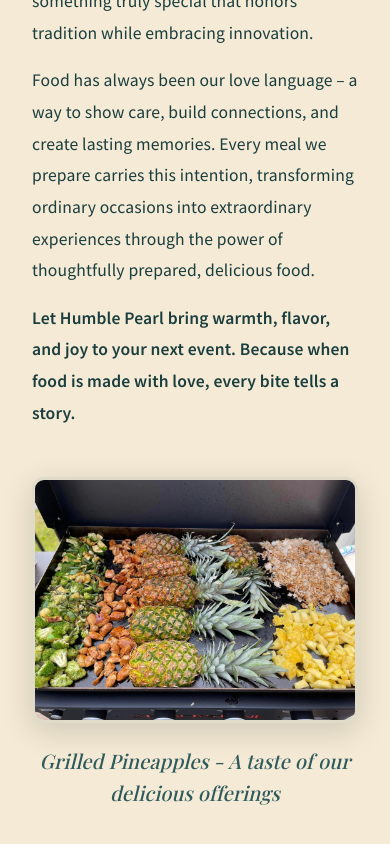
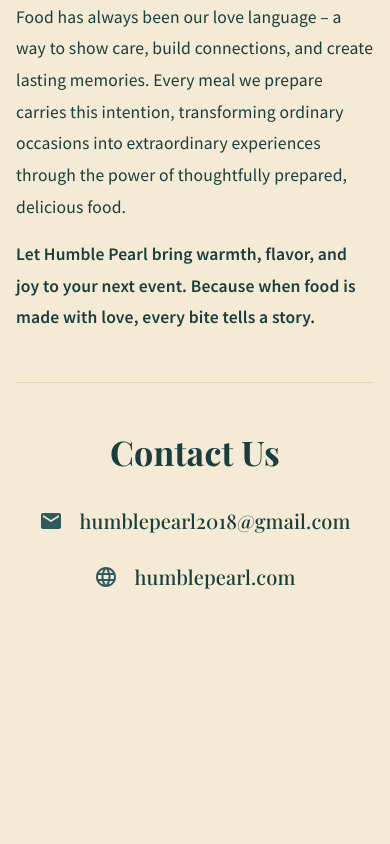
Before and after one commit to jaymeeGleason/humble-pearl-catering, a React (Create React App) app in the folder client/: page / in a window 390 px wide. Shown: the part 1259-2103 px from the top of the page. After the commit the page ends 1852 px from the top, so only its background shows below. Built offline with nearby package versions, Linux system fonts and the light colour scheme.

Commit message:
Simplify site for mobile testing
- Remove grilled pineapples image temporarily
- Fix duplicate Container padding issue
- Clean up unused imports
- This should help identify mobile loading issues

```diff
--- a/client/src/App.js
+++ b/client/src/App.js
@@ -1,6 +1,6 @@
 import React from 'react';
 import { Routes, Route } from 'react-router-dom';
-import { Box, Container, ThemeProvider } from '@mui/material';
+import { Box, ThemeProvider } from '@mui/material';
 import { CssBaseline } from '@mui/material';
 import Navbar from './components/Navbar';
 import Home from './pages/Home';
@@ -13,11 +13,11 @@
       <Box sx={{ display: 'flex', flexDirection: 'column', minHeight: '100vh' }}>
         <Navbar />
 
-        <Container component="main" sx={{ flexGrow: 1, py: 4 }}>
+        <Box component="main" sx={{ flexGrow: 1 }}>
           <Routes>
             <Route path="/" element={<Home />} />
           </Routes>
-        </Container>
+        </Box>
       </Box>
     </ThemeProvider>
   );
--- a/client/src/pages/Home.js
+++ b/client/src/pages/Home.js
@@ -10,7 +10,7 @@
   Email as EmailIcon,
   Language as LanguageIcon
 } from '@mui/icons-material';
-import { grilledPineapples } from '../assets/images';
+// import { grilledPineapples } from '../assets/images'; // Temporarily disabled for mobile testing
 
 const Home = () => {
   return (
@@ -96,8 +96,8 @@
           </Typography>
         </Box>
 
-        {/* Featured Food Image */}
-        <Box sx={{ textAlign: 'center', mb: 6 }}>
+        {/* Featured Food Image - Temporarily commented out for mobile testing */}
+        {/* <Box sx={{ textAlign: 'center', mb: 6 }}>
           <Box
             component="img"
             src={grilledPineapples}
@@ -119,7 +119,7 @@
           }}>
             Grilled Pineapples - A taste of our delicious offerings
           </Typography>
-        </Box>
+        </Box> */}
 
         <Divider sx={{ my: 6, borderColor: '#E6D7B8' }} />
 
```
